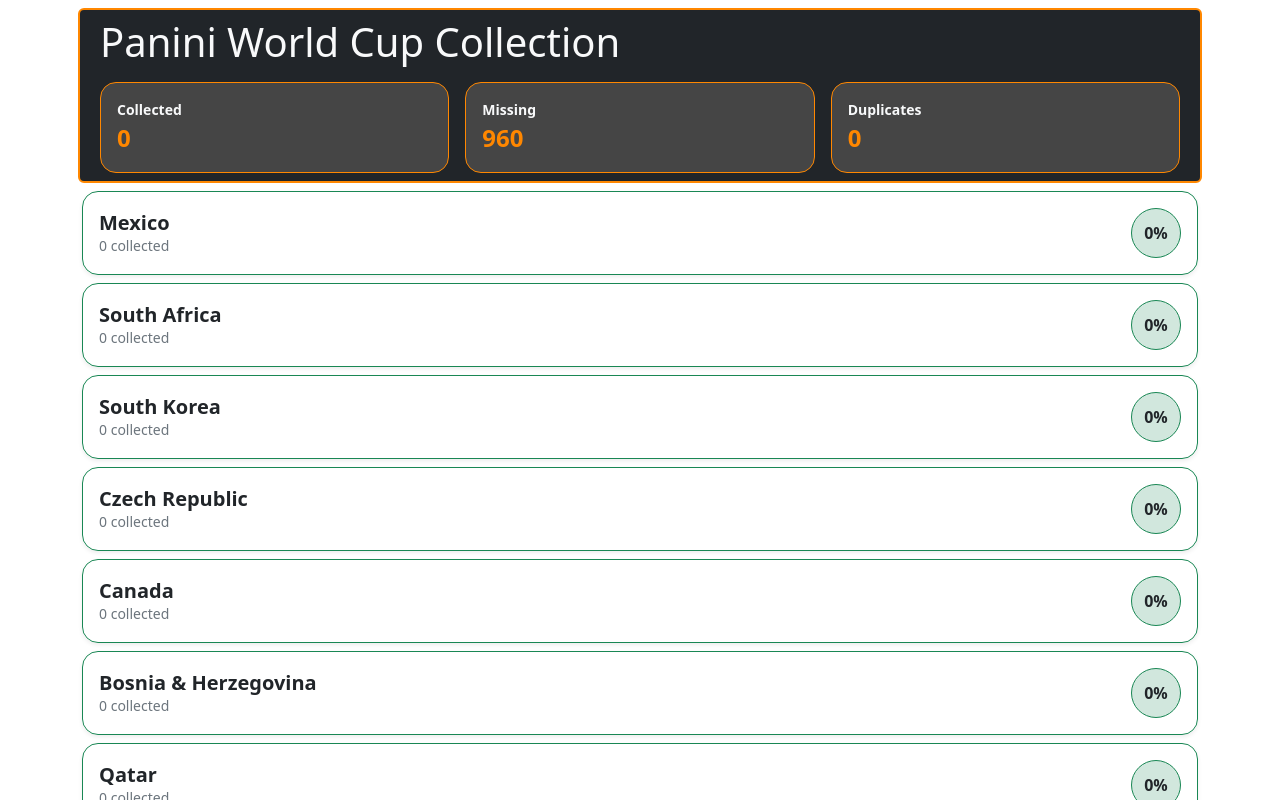
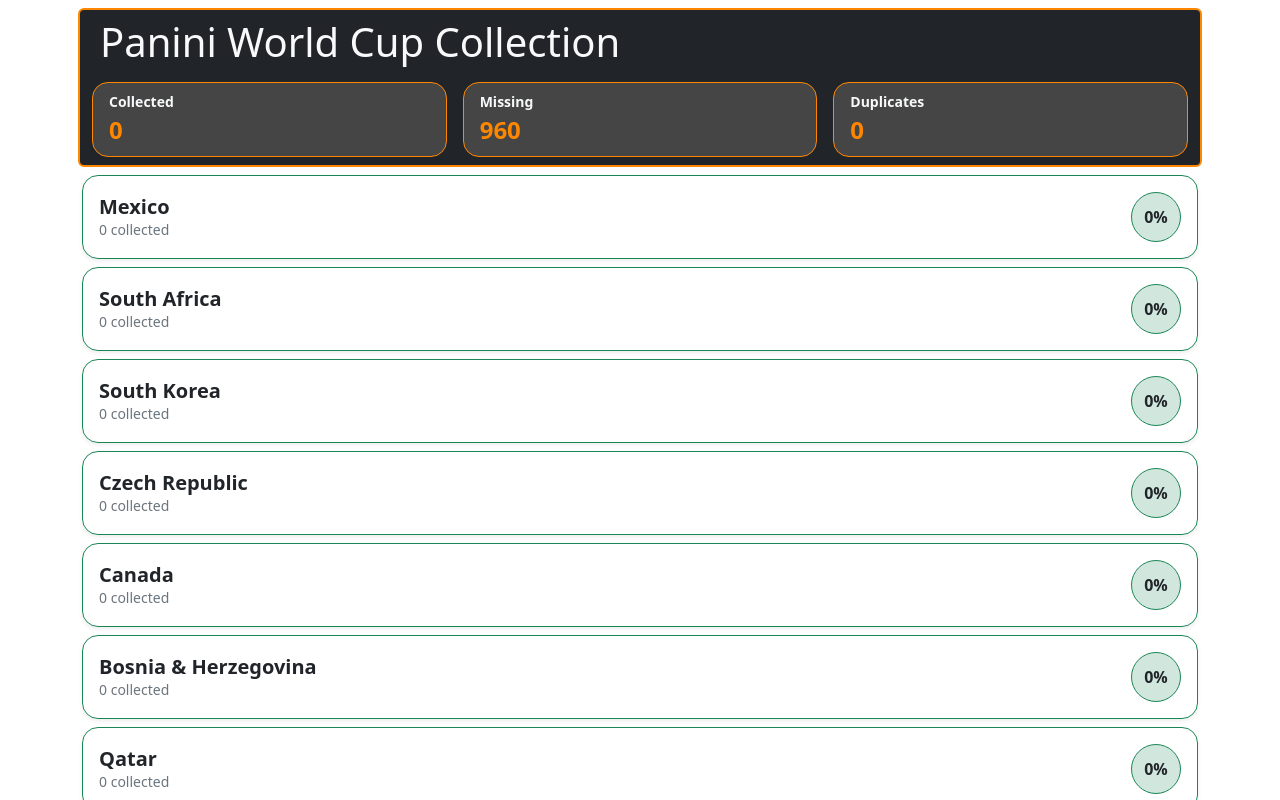
Before and after one commit to John-JMR08/Panini-Tracker, a React (Vite) app: page / in a window 1280 px wide. Shown: the top 800 px of the page. Built offline with nearby package versions, Linux system fonts and the light colour scheme.

Commit message:
Padding update on completion boxes

```diff
--- a/src/components/CompletionProgress.tsx
+++ b/src/components/CompletionProgress.tsx
@@ -10,21 +10,21 @@
         <>
         <div className="card rounded-2 mb-2 mt-3 bg-dark border-2 border-mc">
             <h1 className="text-light m-2 px-2">{heading}</h1>
-            <div className="row g-3 px-3 pb-2 pt-2">
+            <div className="row g-3 px-2 pb-2 pt-2">
                 <div className="col-4">
-                    <div className="border bg-card rounded-4 p-3 h-70">
+                    <div className="border bg-card rounded-4 pb-2 pt-2 px-3 h-70">
                         <div className="text-light small fw-semibold">Collected</div>
                         <div className="fs-4 fw-bold mc-orange">{collected}</div>
                     </div>
                 </div>
                 <div className="col-4">
-                   <div className="border bg-card rounded-4 p-3 h-70">
+                   <div className="border bg-card rounded-4 pb-2 pt-2 px-3 h-70">
                         <div className="text-light small fw-semibold">Missing</div>
                         <div className="fs-4 fw-bold mc-orange">{missing}</div>
                     </div>
                 </div>
                 <div className="col-4">
-                    <div className="border bg-card rounded-4 p-3 h-70">
+                    <div className="border bg-card rounded-4 pb-2 pt-2 px-3 h-70">
                         <div className="text-light small fw-semibold">Duplicates</div>
                         <div className="fs-4 fw-bold mc-orange">{duplicates}</div>
                     </div>
```
